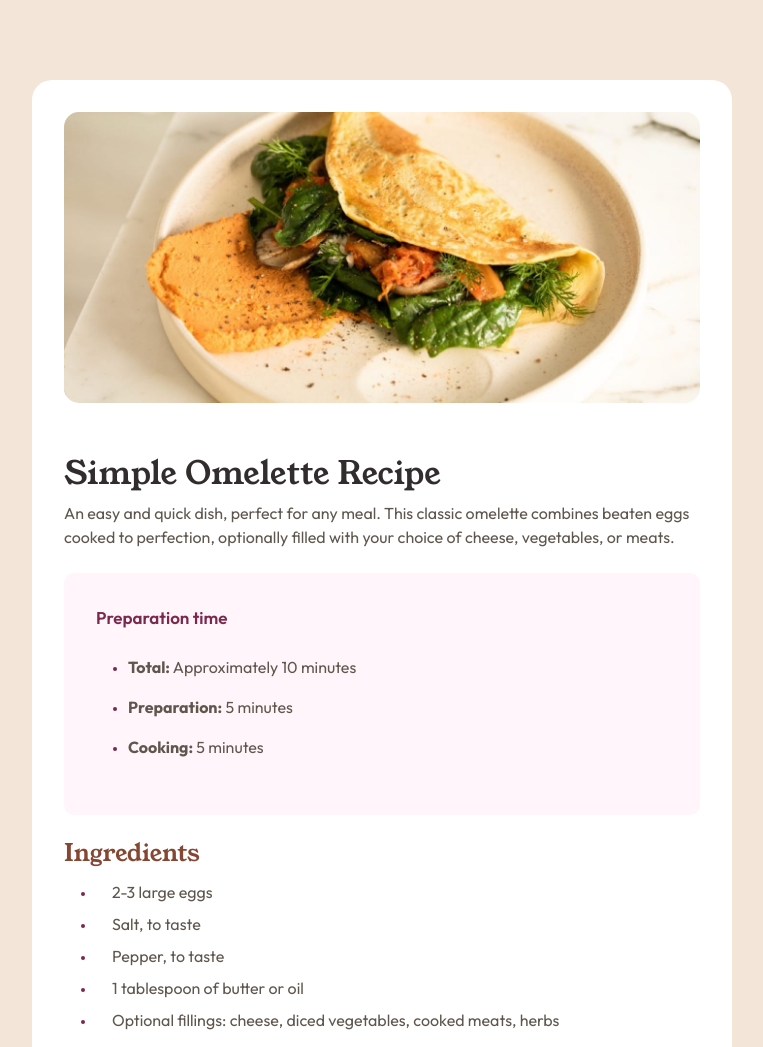
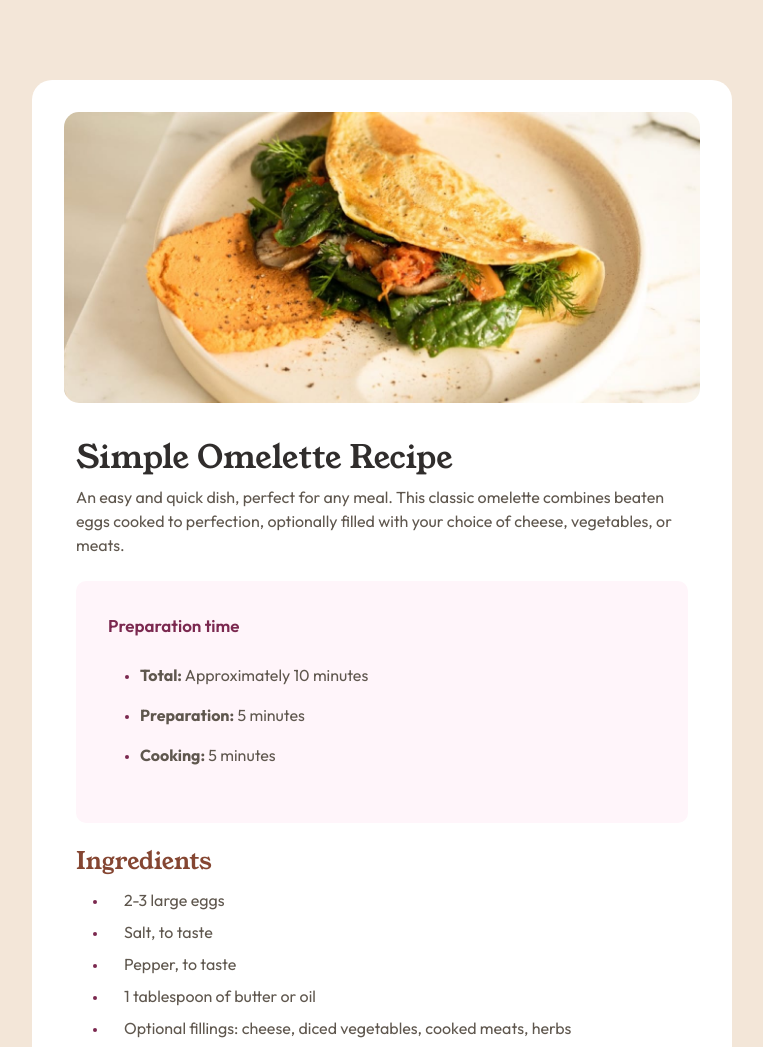
Before and after one commit to ycezz/recipe-page, a plain HTML site: page index.html in a window 1280 px wide. Shown: the top 1047 px of the page, without its empty margins (258-1021 px from the left). Drawn offline with nearby package versions, Linux system fonts and the light colour scheme.

Commit message:
revisi styling

```diff
--- a/index.html
+++ b/index.html
@@ -19,9 +19,8 @@
     <main class="mx-auto">
       <div class="heroimage">
         <img src="./assets/images/image-omelette.jpeg" alt="" />
-      </div>
       <div class="container">
-        <h1 class="mx-auto">Simple Omelette Recipe</h1>
+        <h1 class="mx-auto mt-3">Simple Omelette Recipe</h1>
         <p class="mb-4">
           An easy and quick dish, perfect for any meal. This classic omelette
           combines beaten eggs cooked to perfection, optionally filled with your
@@ -81,6 +80,7 @@
           <div>22g</div>
         </div>
       </div>
+    </div>
       <footer class="mx-auto">
         <div class="attribution">
           Challenge by
--- a/style.css
+++ b/style.css
@@ -47,7 +47,7 @@ main {
 
 .heroimage {
   background-color: var(--White);
-  border-radius: 20px 20px 0 0;
+  border-radius: 20px 20px;
   padding: 2rem 2rem;
   max-width: 700px;
   margin-top: 5rem;
@@ -61,8 +61,6 @@ img {
 
 .container {
   background-color: var(--White);
-  padding: 0 2rem;
-  border-radius: 0 0 20px 20px;
   max-width: 700px;
 }
 
@@ -169,6 +167,6 @@ ol.instructions li::marker {
     border-radius: 0;
   }
   .container {
-    border-radius: 0;
+    padding: 0 2rem;
   }
 }
```
